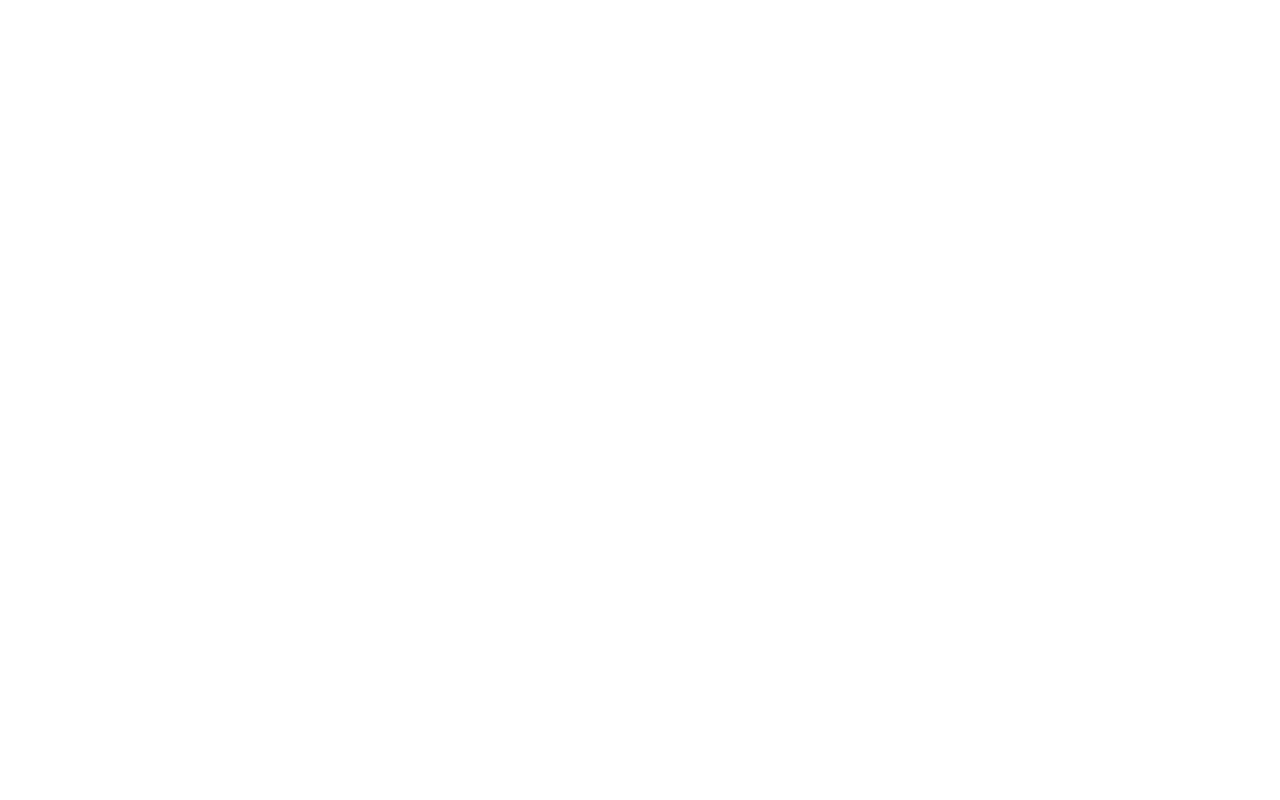
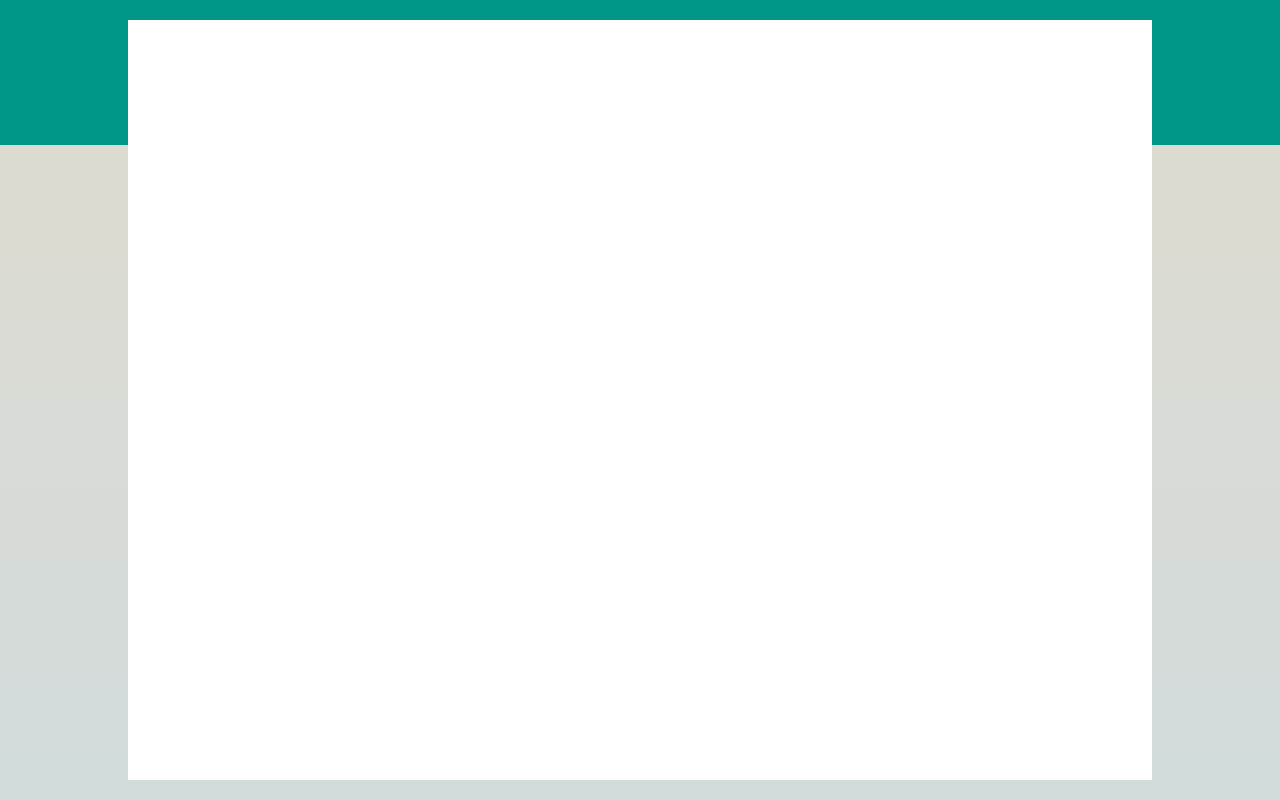
Before and after one commit to DaniloSalerno/vue-boolzapp, a plain HTML site: page index.html in a window 1280 px wide. Drawn offline with nearby package versions, Linux system fonts and the light colour scheme.

Commit message:
add background color in two div and centered the app body

```diff
--- a/assets/css/style.css
+++ b/assets/css/style.css
@@ -4,7 +4,6 @@
     padding: 0;
     margin: 0;
 }
-
 
 :root {
     --bz-header: #009688;
@@ -18,4 +17,32 @@
     --bz-primary-light: #8EDAFC;
     --bz-nav-bottom-light: #f3eeea;
 }
+
+body {
+    font-family: Roboto, sans-serif;
+}
 /* #endregion common */
+
+/* #region main */
+.bg_top {
+    height: 145px;
+    background: var(--bz-header);
+}
+
+.bg_bottom {
+    height: calc(100% - 145px);
+    background: linear-gradient(180deg, #dddbd1, #d2dbdc);
+}
+
+#app_body {
+    margin: auto;
+    height: 95%;
+    width: 80%;
+    background-color: white;
+    position: absolute;
+    top: 50%;
+    left: 50%;
+    transform: translate(-50%, -50%);
+
+}
+/* #endregion main */
--- a/index.html
+++ b/index.html
@@ -6,10 +6,23 @@
     <title>Boolzapp</title>
     <link rel="stylesheet" href="https://cdnjs.cloudflare.com/ajax/libs/font-awesome/6.4.2/css/all.min.css" integrity="sha512-z3gLpd7yknf1YoNbCzqRKc4qyor8gaKU1qmn+CShxbuBusANI9QpRohGBreCFkKxLhei6S9CQXFEbbKuqLg0DA==" crossorigin="anonymous" referrerpolicy="no-referrer" />
     <link href="https://cdn.jsdelivr.net/npm/bootstrap@5.3.1/dist/css/bootstrap.min.css" rel="stylesheet" integrity="sha384-4bw+/aepP/YC94hEpVNVgiZdgIC5+VKNBQNGCHeKRQN+PtmoHDEXuppvnDJzQIu9" crossorigin="anonymous">
+    <link rel="preconnect" href="https://fonts.googleapis.com">
+    <link rel="preconnect" href="https://fonts.gstatic.com" crossorigin>
+    <link href="https://fonts.googleapis.com/css2?family=Roboto:wght@100;300;400;500;700;900&display=swap" rel="stylesheet">
     <link rel="stylesheet" href="./assets/css/style.css">
 </head>
 <body>
 
+
+    <div id="app" class="vh-100">
+
+        <div class="bg_top"></div>
+        <div class="bg_bottom"></div>
+
+        <main id="app_body" class="container">
+        </main>
+
+    </div>
 
 
 
```
